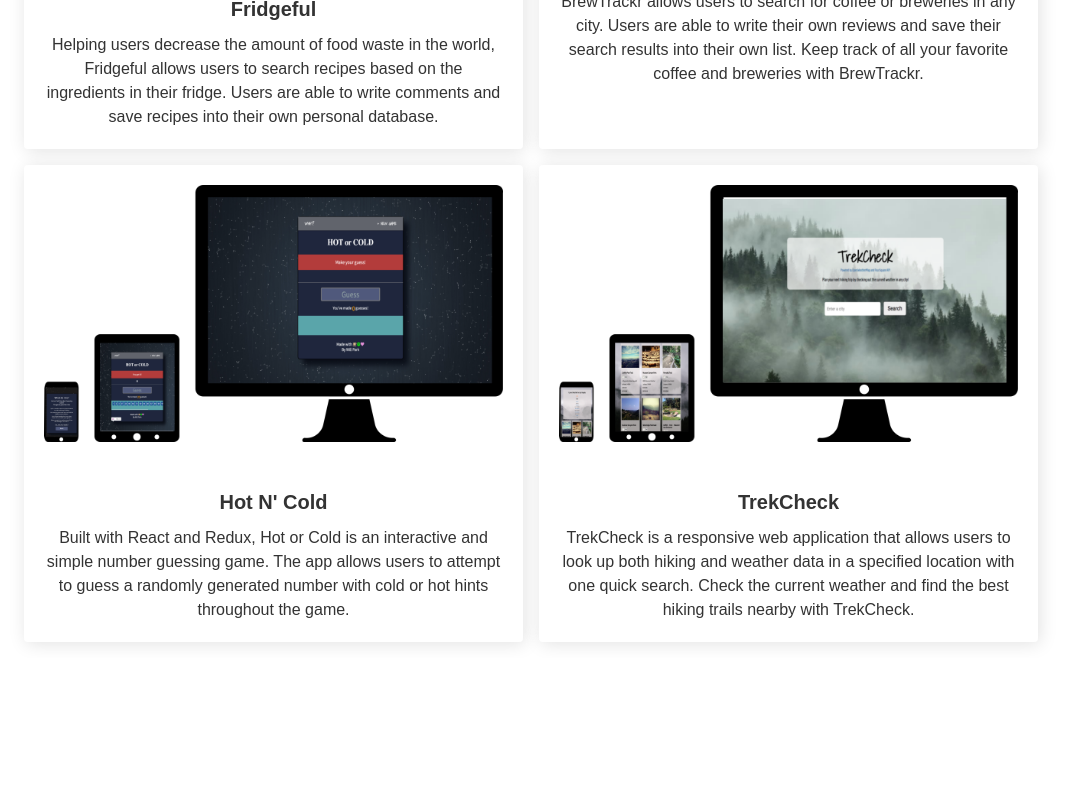
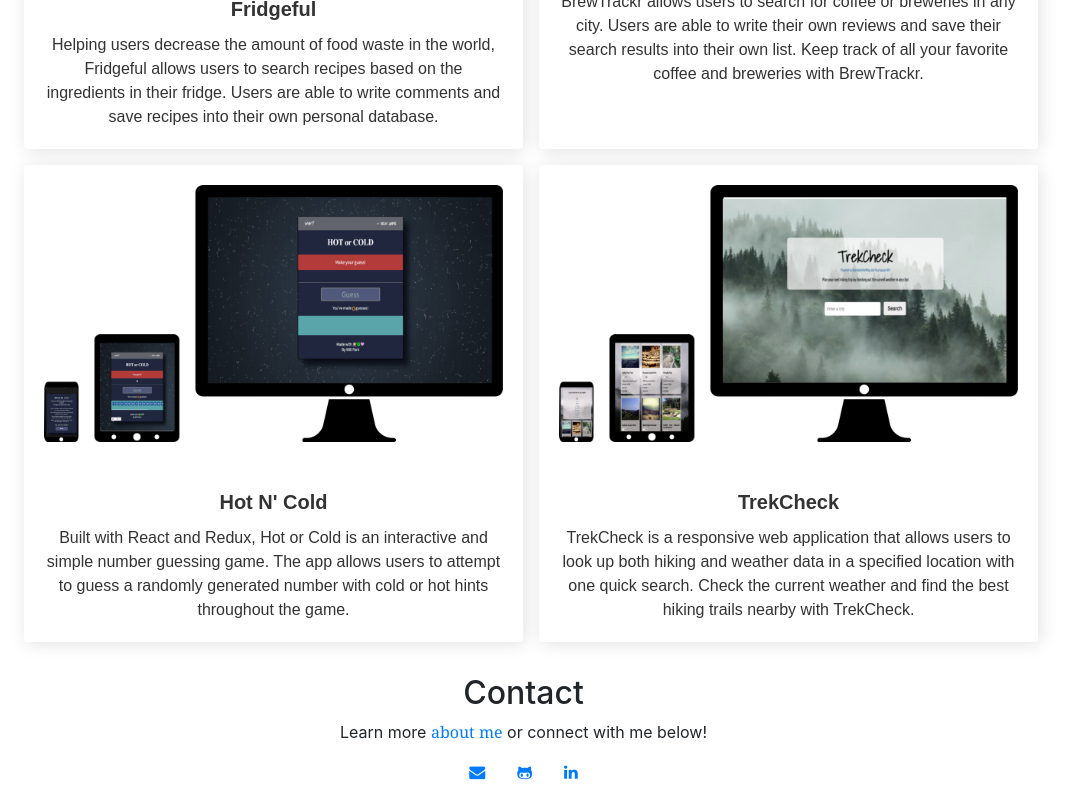
Before and after one commit to wjypark94/wpark-portfolio, a React (Create React App) app: page / in a window 1280 px wide. Shown: the part 2257-3057 px from the top of the page, without its empty margins (109-1182 px from the left). Before the commit the page ends 2915 px from the top, so only its background shows below. Built offline with nearby package versions, Linux system fonts and the light colour scheme; a web font is replaced by a local one.

Commit message:
added basic contact footer

```diff
--- a/src/components/App.js
+++ b/src/components/App.js
@@ -7,6 +7,7 @@
 import PastProjects from './PastProjects';
 import About from './About';
 import Contact from './Contact';
+import Footer from './Footer';
 
 import {
 	BrowserRouter as Router,
@@ -26,6 +27,7 @@
 					<Header/>
 					<RecentWork/>
 					<PastProjects/>
+					<Footer/>
 				</Route>
 				<Route exact path ="/about">
 					<About/>
--- /dev/null
+++ b/src/components/Footer.js
@@ -0,0 +1,24 @@
+import React, { Component } from 'react';
+
+class Footer extends Component{
+	render(){
+		return (
+			<div class="container">
+				<div class="row mx-0 mx-lg-5">
+					<div class="col-12 text-center pl-0 py-3">
+						<h2>Contact</h2>
+						<p>Learn more <a href="/about">about me</a> or connect with me below!</p>
+						<a class="px-3" href="mailto:wjypark94@gmail.com"><i class="icon fa fa-envelope"></i></a>
+						<a class="px-3" href="https://github.com/wjypark94"><i class="icon fa fa-github-alt"></i></a>
+						<a class="px-3" href="https://www.linkedin.com/in/wjypark"><i class="icon fa fa-linkedin"></i></a>
+					</div>
+
+				</div>
+
+			</div>
+		)
+	}
+}
+
+
+export default Footer;
```
